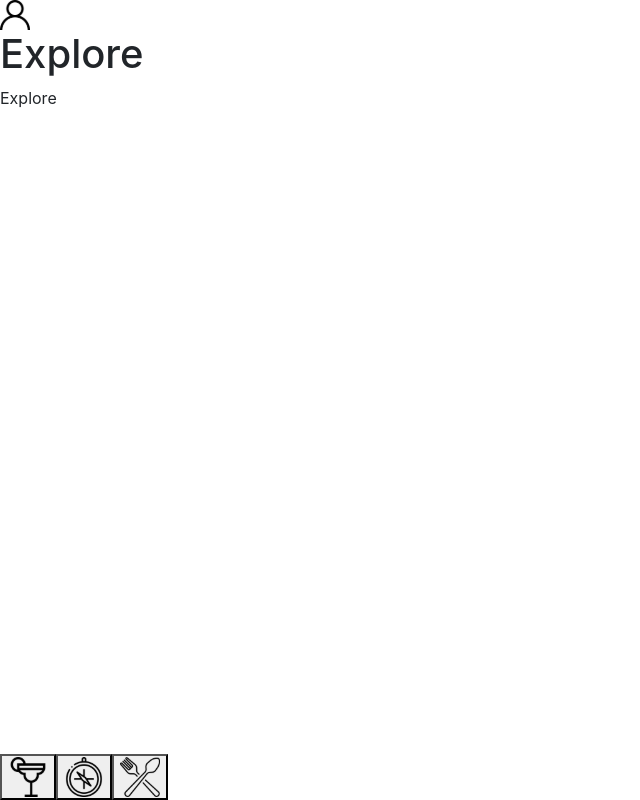
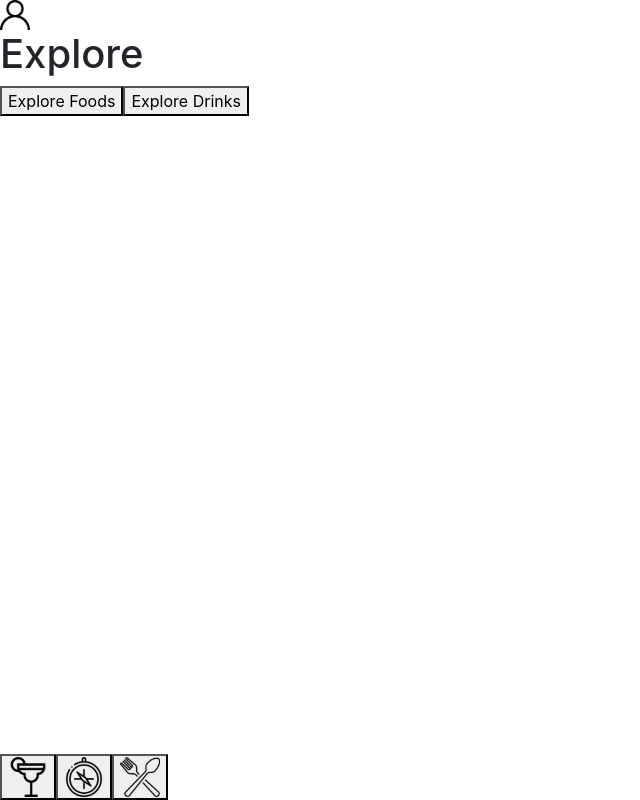
Before and after one commit to LucasLisboaMotta/Recipes-App, a React (Create React App) app: page /explore in a window 1280 px wide. Shown: the whole page, without its empty margins (0-640 px from the left). Built offline with nearby package versions, Linux system fonts and the light colour scheme.

Commit message:
tela explorar: completa, implementado dois botãos para redirecionamento

```diff
--- a/src/Pages/Explore.js
+++ b/src/Pages/Explore.js
@@ -1,12 +1,27 @@
 import React from 'react';
+import { useHistory } from 'react-router-dom';
 import Header from '../components/Header';
 import Footer from '../components/Footer';
 
 export default function Explore() {
+  const history = useHistory();
   return (
     <div>
       <Header page="Explore" handleSearch={ false } />
-      Explore
+      <button
+        type="button"
+        data-testid="explore-foods"
+        onClick={ () => history.push('/explore/foods') }
+      >
+        Explore Foods
+      </button>
+      <button
+        type="button"
+        data-testid="explore-drinks"
+        onClick={ () => history.push('/explore/drinks') }
+      >
+        Explore Drinks
+      </button>
       <Footer />
     </div>
   );
```
